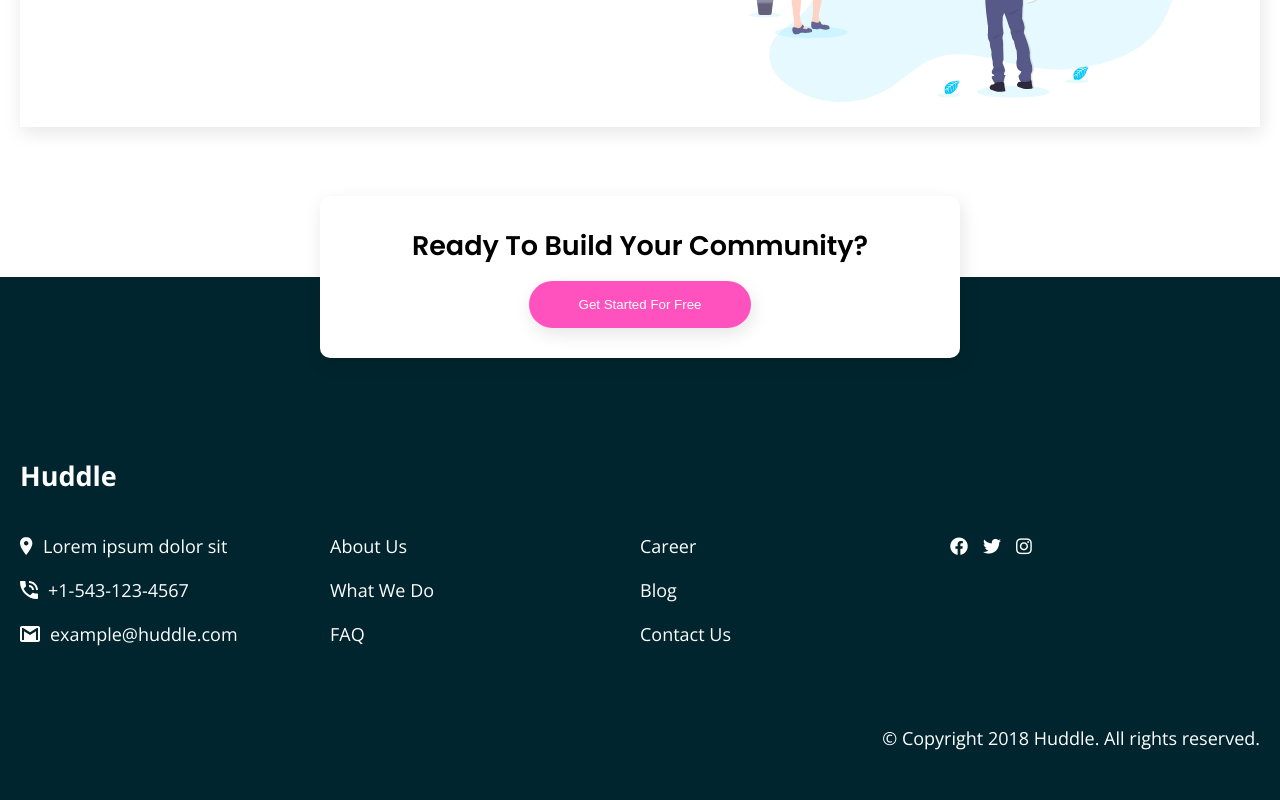
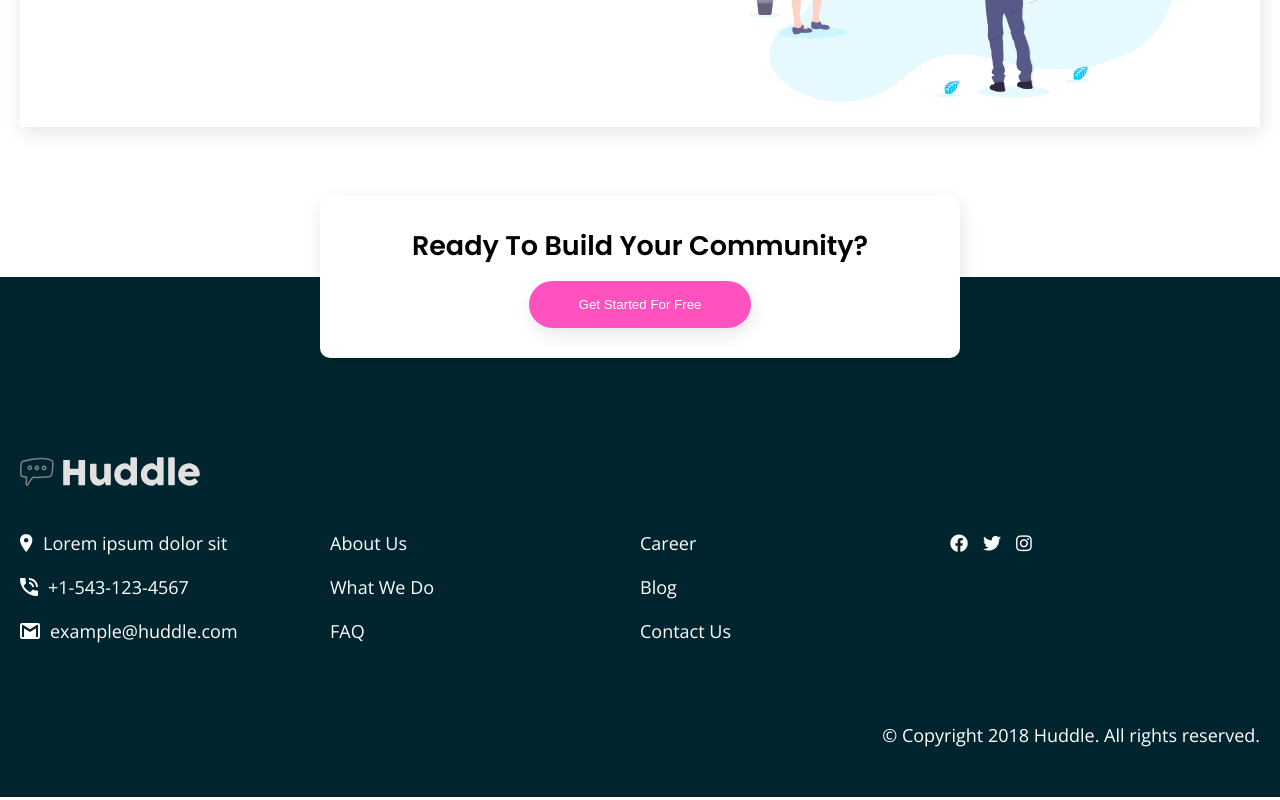
Before and after one commit to dasurahul/Huddle-landing-page-with-alternating-feature-blocks, a plain HTML site: page index.html in a window 1280 px wide. Shown: the part 1862-2662 px from the top of the page. Drawn offline with nearby package versions, Linux system fonts and the light colour scheme.

Commit message:
Added Logo

```diff
--- a/index.html
+++ b/index.html
@@ -98,7 +98,8 @@
       </button>
     </div>
     <div class="footer__content">
-      <h2 style="color: white;margin-bottom: 40px;">Huddle</h2>
+      <img src="./images/logo.svg" alt="logo" class="filterit">
+      <div class="white-logo"></div>
       <div class="grid">
         <div class="col">
           <div class="flex">
--- a/styles.css
+++ b/styles.css
@@ -166,6 +166,13 @@ a {
   padding-top: 180px;
 }
 
+.filterit {
+  width: 180px;
+  filter: invert(100%) sepia(0%) saturate(0%) hue-rotate(161deg)
+    brightness(100%) contrast(100%);
+  margin-bottom: 40px;
+}
+
 .grid {
   display: grid;
   grid-template-columns: repeat(4, 1fr);
```
